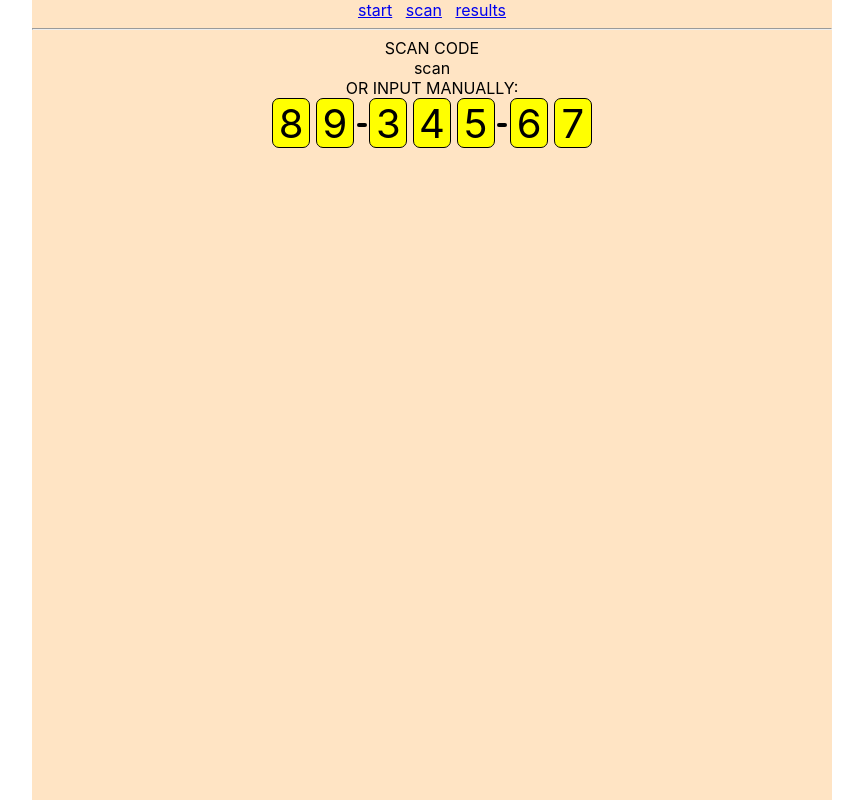
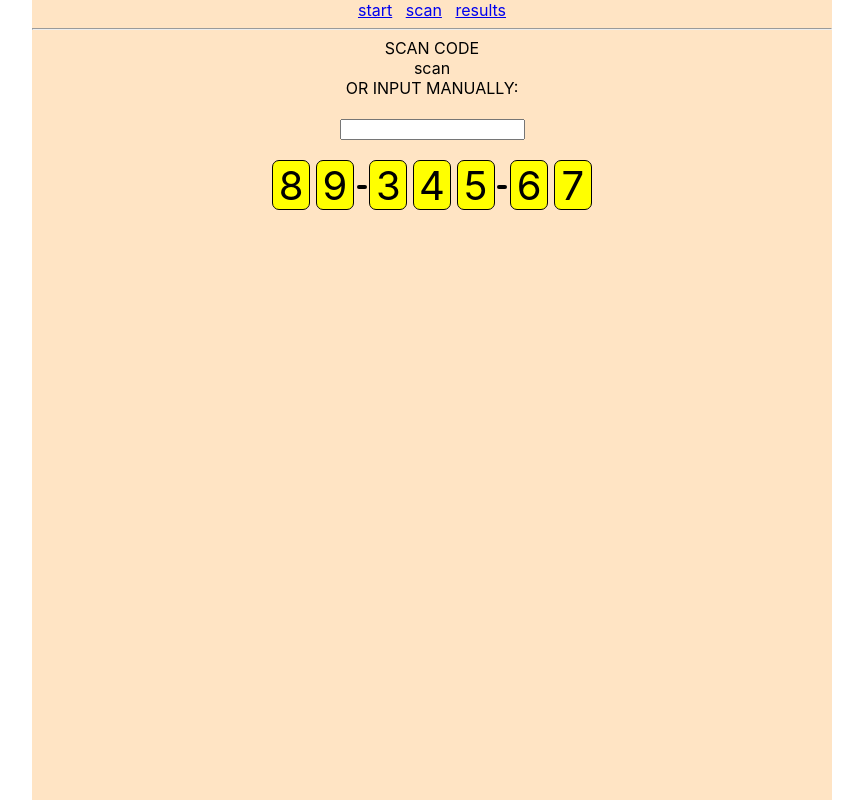
Before and after one commit to SkunovDen/qr-reader, a React (Create React App) app: page /#/input in a window 1280 px wide. Shown: the whole page, without its empty margins (208-1071 px from the left). Built offline with nearby package versions, Linux system fonts and the light colour scheme.

Commit message:
input form added for focus testing

```diff
--- a/src/pages/input-page/ScanPage.jsx
+++ b/src/pages/input-page/ScanPage.jsx
@@ -5,7 +5,7 @@ import TempMenu from "../../components/temp-menu/TempMenu";
 
 const ScanPage = () => {
     return (
-        <div className="wrapper">
+    <div className="wrapper">
             <div className="scan-preview">
                 <TempMenu />
                 <hr></hr>
@@ -16,6 +16,9 @@ const ScanPage = () => {
             </div>
             <div className="result-preview">
                 OR INPUT MANUALLY:
+                <div style={{display : 'block', margin: '20px'}}>
+                <input type={'text'}></input>
+                </div>
                 <CodeInput />
             </div>
         </div>
```
